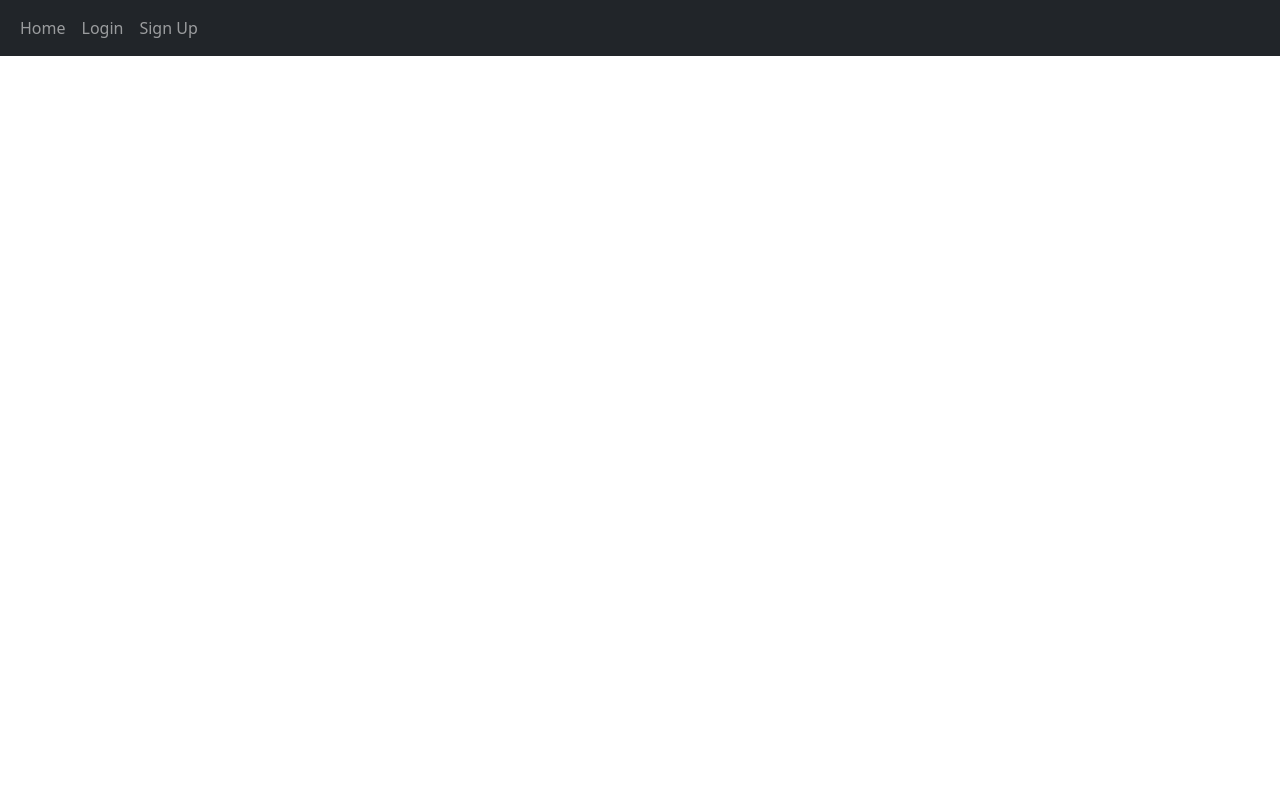
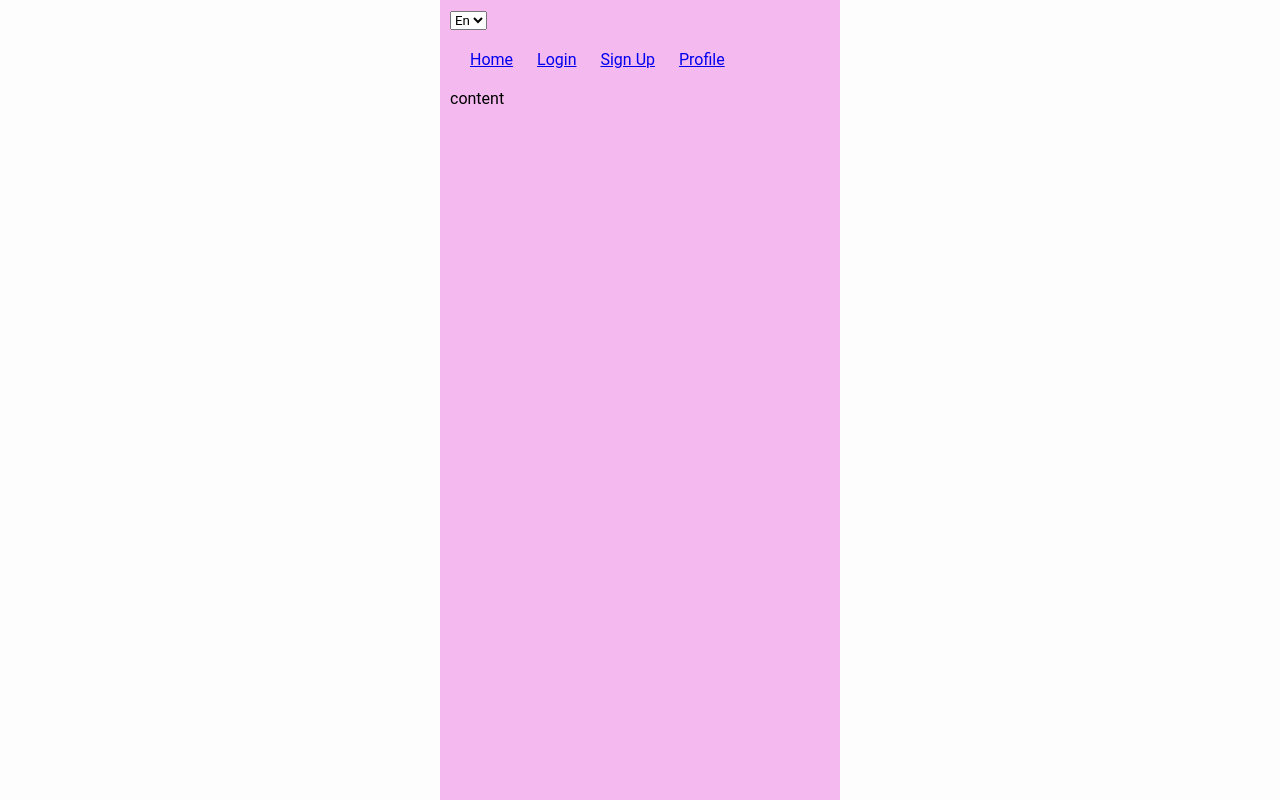
Before and after one commit to poivronjaune/Snackshop, a Flask app: page /home in a window 1280 px wide. Run offline with Flask 2, Linux system fonts and the light colour scheme; the visitor is signed in with stand-in values (Sample User, id 1); data comes from the database, SQL or seed files in the repository.

Commit message:
Refactor pour sol

```diff
--- /dev/null
+++ b/website/static/css/style.css
@@ -0,0 +1,61 @@
+:root {
+    --tmp_fill: rgb(244, 185, 238);
+    /*    --clr-primary: #202302;
+    --clr-secondary: #00100d;
+    --clr-accent: #ff7750; */
+
+    --clr-primary: #000000;
+    --clr-secondary: #fdfdfd;
+    --clr-accent: #ff7750;
+
+    --background: var(--clr-secondary);
+    --forground: var(--clr-primary);
+}
+
+*{
+    margin: 0;
+    padding: 0;
+    font-family: 'Roboto', sans-serif;
+    box-sizing: border-box;
+}
+body{
+    background: var(--background);
+}
+
+.container{
+    max-width: 400px;
+    height: 100vh;
+    margin: 0 auto;
+    padding: 10px 10px;
+    background-color: var(--tmp_fill);
+}
+
+.header{
+    color: var(--forground);
+}
+
+.content{
+    color: var(--forground);
+}
+
+.footer{
+    color: var(--forground);
+}
+
+.nav{
+    display: flex;
+    justify-content: space-between;
+    align-items: right;
+    padding: 10px;
+    background-color: var(--tmp_fill);
+}
+
+
+.nav ul li{
+    text-align: right;
+    list-style: none;
+    text-decoration: none;
+    display: inline-block;
+    padding: 10px;
+    color: var(--forground);
+}
--- a/website/templates/base.html
+++ b/website/templates/base.html
@@ -11,6 +11,7 @@
       crossorigin="anonymous"
     />
     <title>{% block title %}{% endblock %}</title>
+    <link rel="stylesheet" href="{{ url_for('static', filename='css/style.css') }}" />
   </head>
   <body>
     <nav class="navbar navbar-expand-lg navbar-dark bg-dark">
--- /dev/null
+++ b/website/templates/base1.html
@@ -0,0 +1,30 @@
+<!DOCTYPE html>
+<html lang="en">
+<head>
+    <meta charset="UTF-8">
+    <meta http-equiv="X-UA-Compatible" content="IE=edge">
+    <meta name="viewport" content="width=device-width, initial-scale=1.0">
+    <title>{% block title %}{% endblock %}</title>
+    <link rel="stylesheet" href="{{ url_for('static', filename='css/style.css') }}" />
+</head>
+<body>
+    <div class="container">
+        <div class="header">
+
+            <select name="lang" id="lang">
+                <option value="en" selected>En</option>
+                <option value="fr">Fr</option>
+            </select>
+            <nav class="nav">
+                <ul>
+                    <li><a href="#">Home</a></li>
+                    <li><a href="#">Login</a></li>
+                    <li><a href="#">Sign Up</a></li>
+                    <li><a href="#">Profile</a></li>
+                </ul>
+        </div>
+        <div class="content">content</div>
+        <div class="footer"></div>
+    </div>
+</body>
+</html>
--- a/website/templates/home.html
+++ b/website/templates/home.html
@@ -1,2 +1,2 @@
-{% extends "base.html" %} {% block title %}Home - {{name}}{% endblock %} {% block content
+{% extends "base1.html" %} {% block title %}Home - {{name}}{% endblock %} {% block content
 %} {% endblock %}
--- a/website/views.py
+++ b/website/views.py
@@ -6,6 +6,10 @@ views = Blueprint("views", __name__)
 
 
 @views.route("/")
+def base1():
+    return render_template("home.html")
+
+
 @views.route("/home")
 @login_required
 def home():
```
